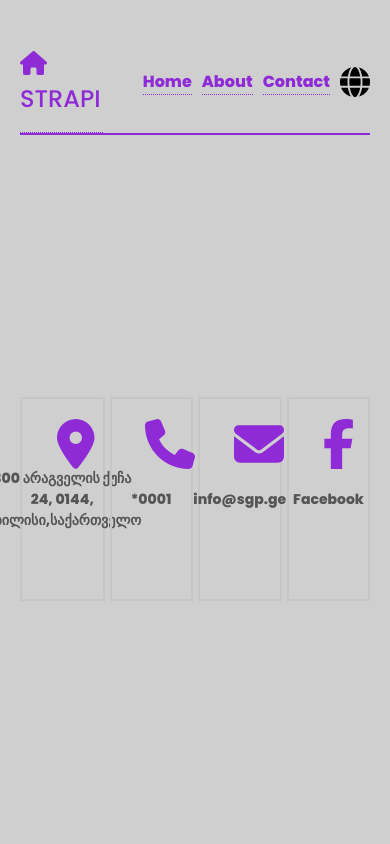
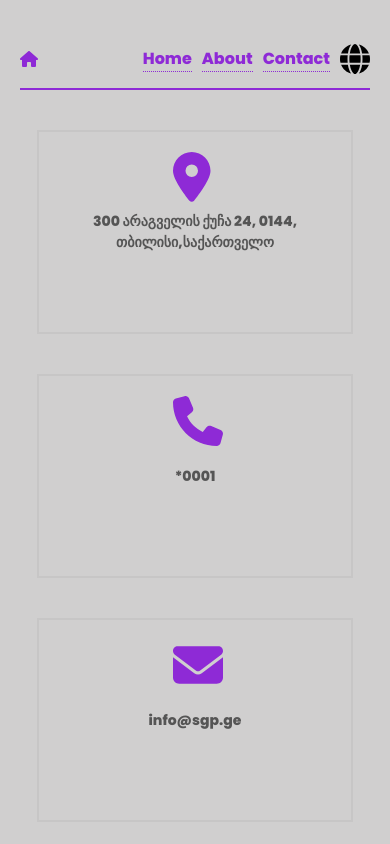
Before and after one commit to nukrig/strapi-demo, a React (Create React App) app in the folder frontend/: page /strapi-demo/contact in a window 390 px wide. Shown: the top 844 px of the page. Built offline with nearby package versions, Linux system fonts and the light colour scheme.

Commit message:
added responsive

```diff
--- a/frontend/src/components/SiteHeader.js
+++ b/frontend/src/components/SiteHeader.js
@@ -2,6 +2,7 @@ import React, { useState } from 'react'
 import { Link } from 'react-router-dom';
 import { FontAwesomeIcon } from '@fortawesome/react-fontawesome';
 import { faGlobe, faHouse } from '@fortawesome/free-solid-svg-icons';
+import './SiteHeaderStyles.css'
 
 export default function SiteHeader({showLanguages,globeClick,languageClick}) {
   const handleLanguageSelection = (selectedLanguage) => {
@@ -10,9 +11,10 @@ export default function SiteHeader({showLanguages,globeClick,languageClick}) {
   return (
 
     <div className='site-header'>
-          <Link to='/strapi-demo'><h1><FontAwesomeIcon icon={faHouse} style={{ color: '#8e2ad6', fontSize: '1em',marginRight:'10px'}}
-          />STRAPI
-          </h1> </Link>
+          <div className='headerDiv'>
+          <FontAwesomeIcon icon={faHouse} style={{ color: '#8e2ad6', fontSize: '1em',marginRight:'10px'}} />
+          <Link to='/strapi-demo'><h1>STRAPI</h1> </Link>
+          </div>
           <div style={{display:'flex',alignItems:'center',gap:'10px',position:'relative'}}>
               <ul className='pages'>
                 <Link to={'/strapi-demo'}><li>Home</li></Link>
--- /dev/null
+++ b/frontend/src/components/SiteHeaderStyles.css
@@ -0,0 +1,10 @@
+.headerDiv{
+    display: flex;
+    align-items: center;
+}
+
+@media (max-width: 1040px) {
+    h1{
+        display: none;
+    }
+  }
--- a/frontend/src/index.css
+++ b/frontend/src/index.css
@@ -1,7 +1,7 @@
 @import url('https://fonts.googleapis.com/css2?family=Poppins:ital,wght@0,100;0,200;0,300;0,400;0,500;0,600;0,800;0,900;1,100;1,200;1,300;1,400;1,500;1,600;1,700;1,800;1,900&display=swap');
 
 body {
-  margin: 0 30px;
+  margin: 0 20px;
   font-family: "Poppins";
   background: rgb(208, 207, 207);
   margin: 10px auto;
--- a/frontend/src/pages/about/AboutPage.js
+++ b/frontend/src/pages/about/AboutPage.js
@@ -20,7 +20,7 @@ export default function AboutPage({language}) {
     (<div className='about'>
       <img src='https://socar.ge/wp-content/uploads/thegem-logos/logo_fe25d9e9169b4e10d35e557b02b3236a_1x.png' />
       <h1>{response.heading}</h1>
-      <div style={{display:'flex' ,gap:'20px'}}>
+      <div className='aboutParagraph'>
         <img className='socarBuildingImg' src='https://socar.ge/wp-content/uploads/2021/03/DSC_6323.jpg'/>
         <span>{response.paragraph}</span>
       </div>
--- a/frontend/src/pages/about/AboutStyles.css
+++ b/frontend/src/pages/about/AboutStyles.css
@@ -22,3 +22,24 @@
     font-size: 25px;
     margin-top: 10px;
 }
+.aboutParagraph{
+    display: flex;
+    gap: 20px;
+}
+@media (max-width: 1040px) {
+    .country {
+      flex-direction: column;
+      height: auto;
+      padding-top: 40px;
+      padding-bottom: 20px;
+      gap: 40px;
+    }
+    .aboutParagraph{
+        flex-direction: column;
+    }
+    .socarBuildingImg{
+        margin-top: 30px;
+        height: 500px;
+        width: 100%;
+    }
+  }
--- a/frontend/src/pages/contact/ContactStyles.css
+++ b/frontend/src/pages/contact/ContactStyles.css
@@ -32,3 +32,21 @@
     left: 43%;
     top: 20px;
   }
+
+  @media (max-width: 1040px) {
+    .contact {
+      flex-direction: column;
+      height: auto;
+      padding-top: 40px;
+      padding-bottom: 20px;
+      gap: 40px;
+    }
+    .contact div {
+      width: 80vw;
+    }
+    .contact button {
+      left: 60%;
+      top: 18px;
+      padding: 5px;
+    }
+  }
```
